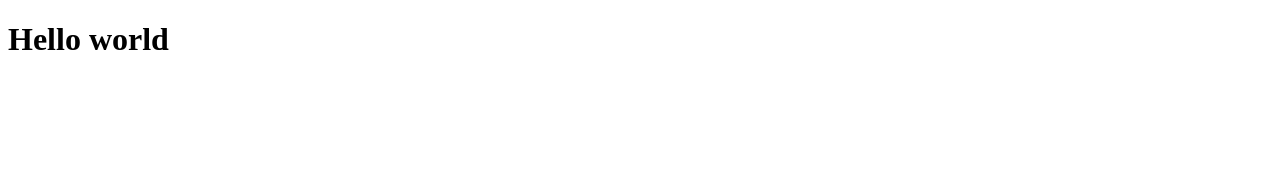
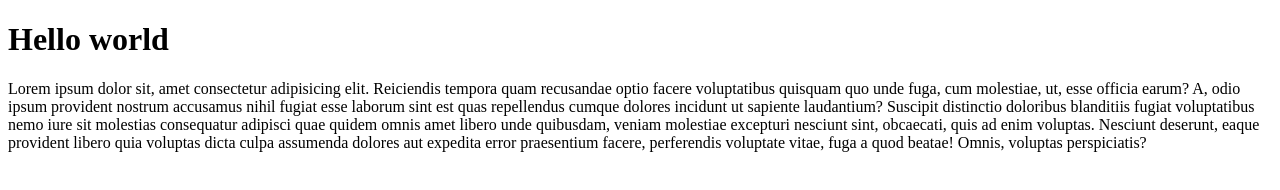
Before and after one commit to afifismail01/git-test, a plain HTML site: page index.html in a window 1280 px wide. Drawn offline with Linux system fonts and the light colour scheme.

Commit message:
menambahkan paragraf

```diff
--- a/index.html
+++ b/index.html
@@ -7,5 +7,6 @@
 </head>
 <body>
     <h1>Hello world</h1>
+    <p>Lorem ipsum dolor sit, amet consectetur adipisicing elit. Reiciendis tempora quam recusandae optio facere voluptatibus quisquam quo unde fuga, cum molestiae, ut, esse officia earum? A, odio ipsum provident nostrum accusamus nihil fugiat esse laborum sint est quas repellendus cumque dolores incidunt ut sapiente laudantium? Suscipit distinctio doloribus blanditiis fugiat voluptatibus nemo iure sit molestias consequatur adipisci quae quidem omnis amet libero unde quibusdam, veniam molestiae excepturi nesciunt sint, obcaecati, quis ad enim voluptas. Nesciunt deserunt, eaque provident libero quia voluptas dicta culpa assumenda dolores aut expedita error praesentium facere, perferendis voluptate vitae, fuga a quod beatae! Omnis, voluptas perspiciatis?</p>
 </body>
 </html>
```
